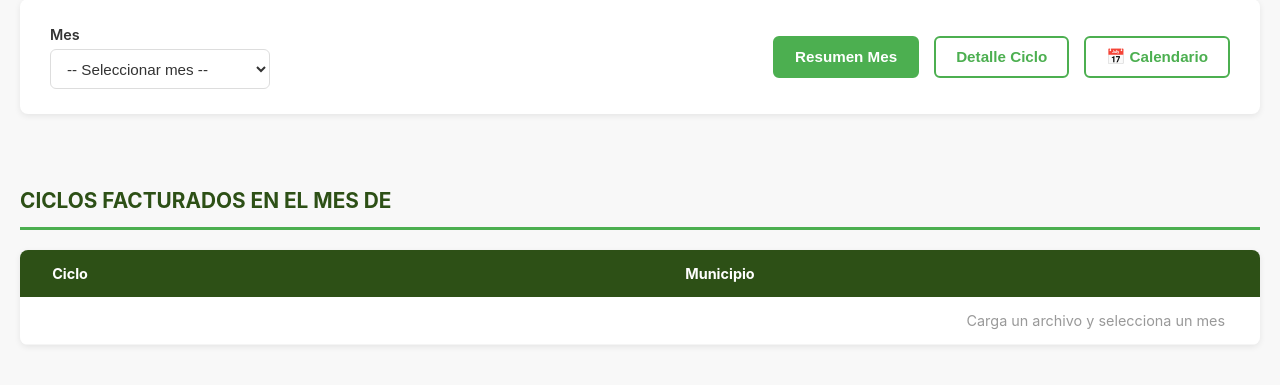
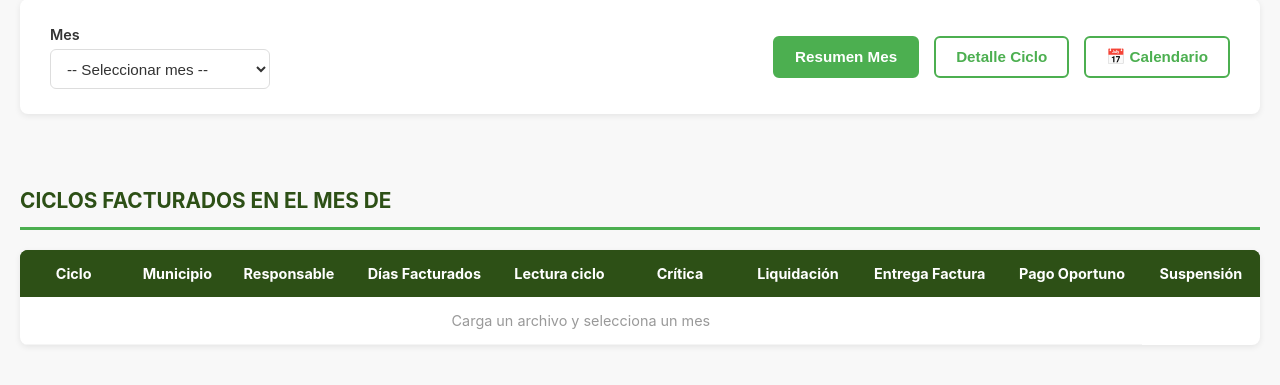
Before and after one commit to Stivenjimenez08/DASHBOARDFACTURACION, a Flask app: page / in a window 1280 px wide. Shown: the part 204-589 px from the top of the page. Run offline with Flask 3, Linux system fonts and the light colour scheme; data that the repository does not hold is empty.

Commit message:
Update style.css

```diff
--- a/static/css/style.css
+++ b/static/css/style.css
@@ -308,8 +308,8 @@ body {
 /* Columna Municipio - reducida y con colapso */
 .data-table td:nth-child(2),
 .data-table th:nth-child(2) {
-    width: 120px;
-    min-width: 1200px;
+    width: 100px;
+    min-width: 100px;
     word-break: break-word;
     overflow-wrap: break-word;
     white-space: normal;  /* ← Esta SÍ puede colapsar */
```
